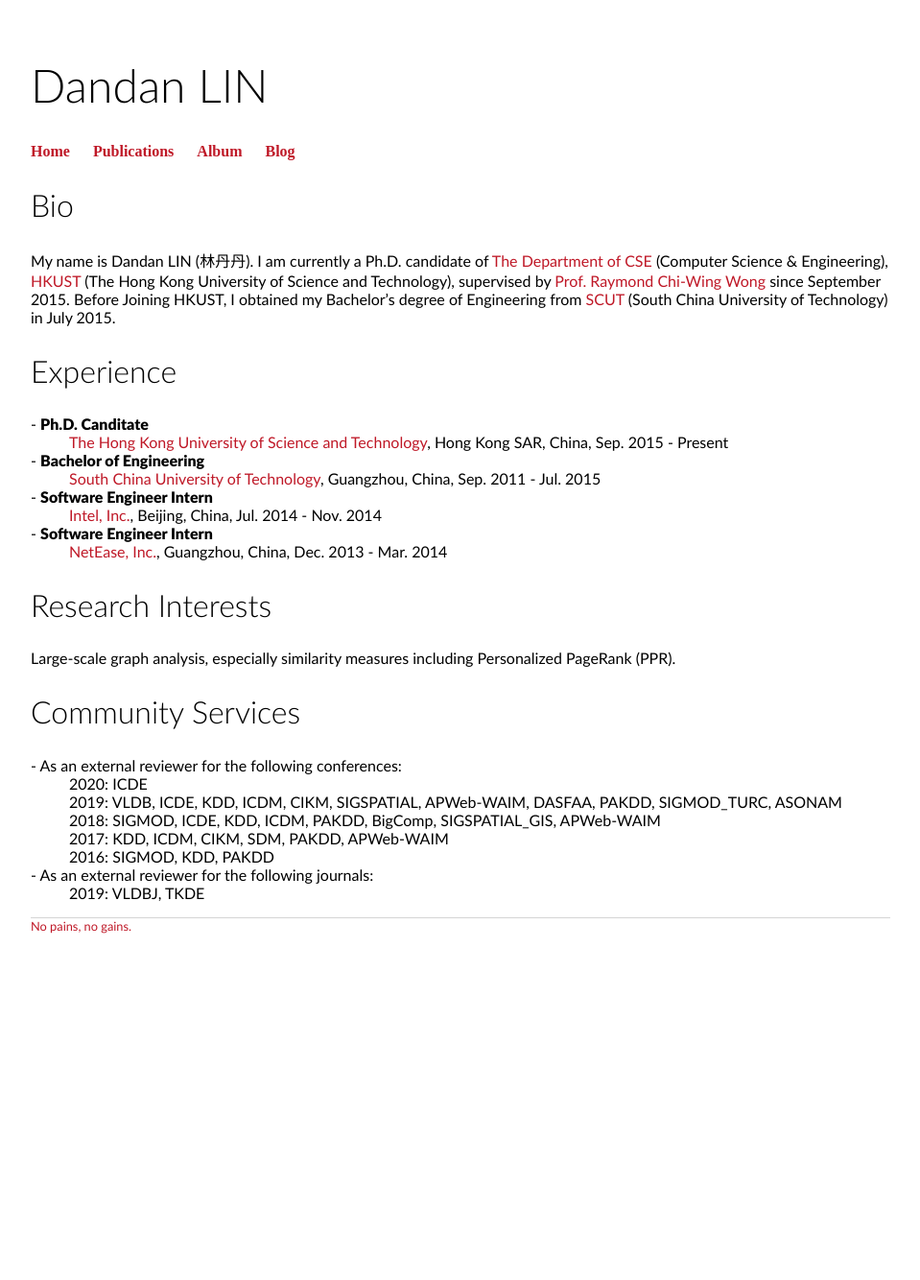
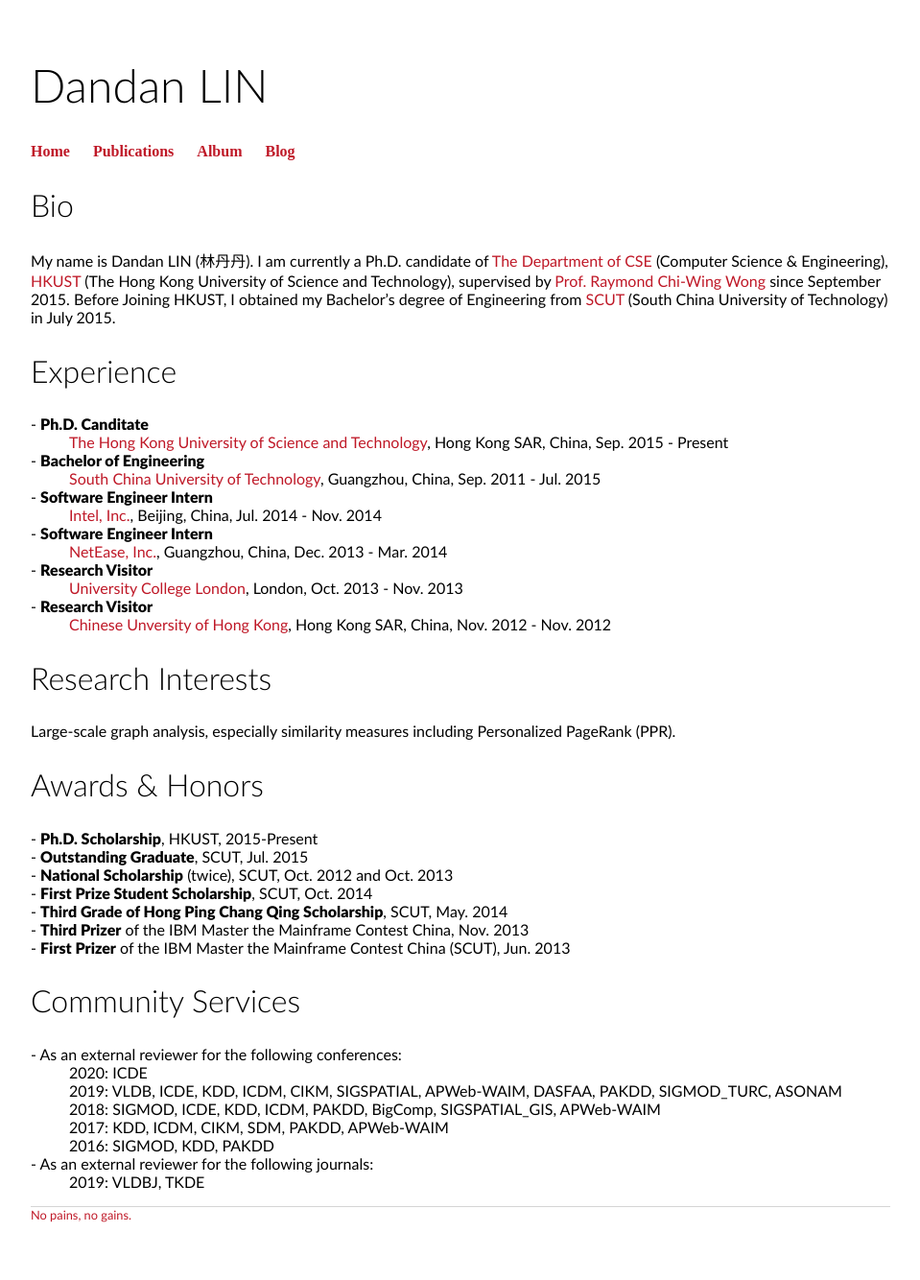
Before and after one commit to 2danlin/2danlin.github.io, a Jekyll site: the page built from index.html, in a window 1280 px wide. Shown: the whole page at 96% size, without its empty margins (160-1119 px from the left). Built offline with Jekyll 4.4.1, drawn with Linux system fonts in a browser that asks for light colours; before the commit the page ends 1033 px from its top, so only the background shows below that.

Commit message:
Update index.html

```diff
--- a/index.html
+++ b/index.html
@@ -22,10 +22,25 @@ title: Dandan's Homepage
 		<dd><a>Intel, Inc.</a>, Beijing, China, Jul. 2014 - Nov. 2014</dd>
 		<dt>- <strong>Software Engineer Intern</strong></dt>
 		<dd><a>NetEase, Inc.</a>, Guangzhou, China, Dec. 2013 - Mar. 2014</dd>
+		<dt>- <strong>Research Visitor</strong></dt>
+		<dd><a>University College London</a>, London, Oct. 2013 - Nov. 2013</dd>
+		<dt>- <strong>Research Visitor</strong></dt>
+		<dd><a>Chinese Unversity of Hong Kong</a>, Hong Kong SAR, China, Nov. 2012 - Nov. 2012</dd>
 	</dl>
 
 	<h2>Research Interests</h2>
 	<p>Large-scale graph analysis, especially similarity measures including Personalized PageRank (PPR).</p>
+
+	<h2>Awards & Honors</h2>
+	<dl>
+		<dt>- <strong>Ph.D. Scholarship</strong>, HKUST, 2015-Present</dt>
+		<dt>- <strong>Outstanding Graduate</strong>, SCUT, Jul. 2015</dt>
+		<dt>- <strong>National Scholarship</strong> (twice), SCUT, Oct. 2012 and Oct. 2013</dt>
+		<dt>- <strong>First Prize Student Scholarship</strong>, SCUT, Oct. 2014 </dt>
+		<dt>- <strong>Third Grade of Hong Ping Chang Qing Scholarship</strong>, SCUT, May. 2014</dt>
+		<dt>- <strong>Third Prizer</strong> of the IBM Master the Mainframe Contest China, Nov. 2013 </dt>
+		<dt>- <strong>First Prizer</strong> of the IBM Master the Mainframe Contest China (SCUT), Jun. 2013 </dt>
+	</dl>
 
 	<h2>Community Services</h2>
 	<dl>
```
